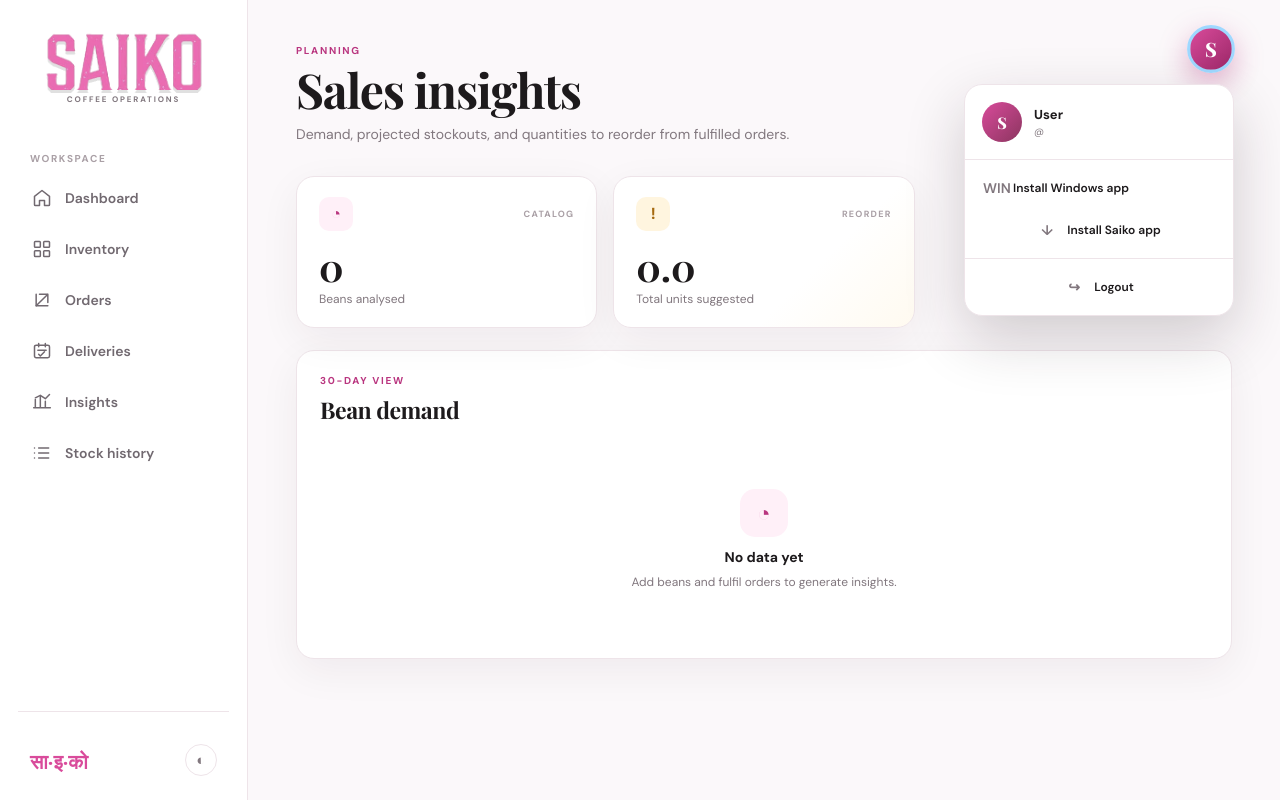
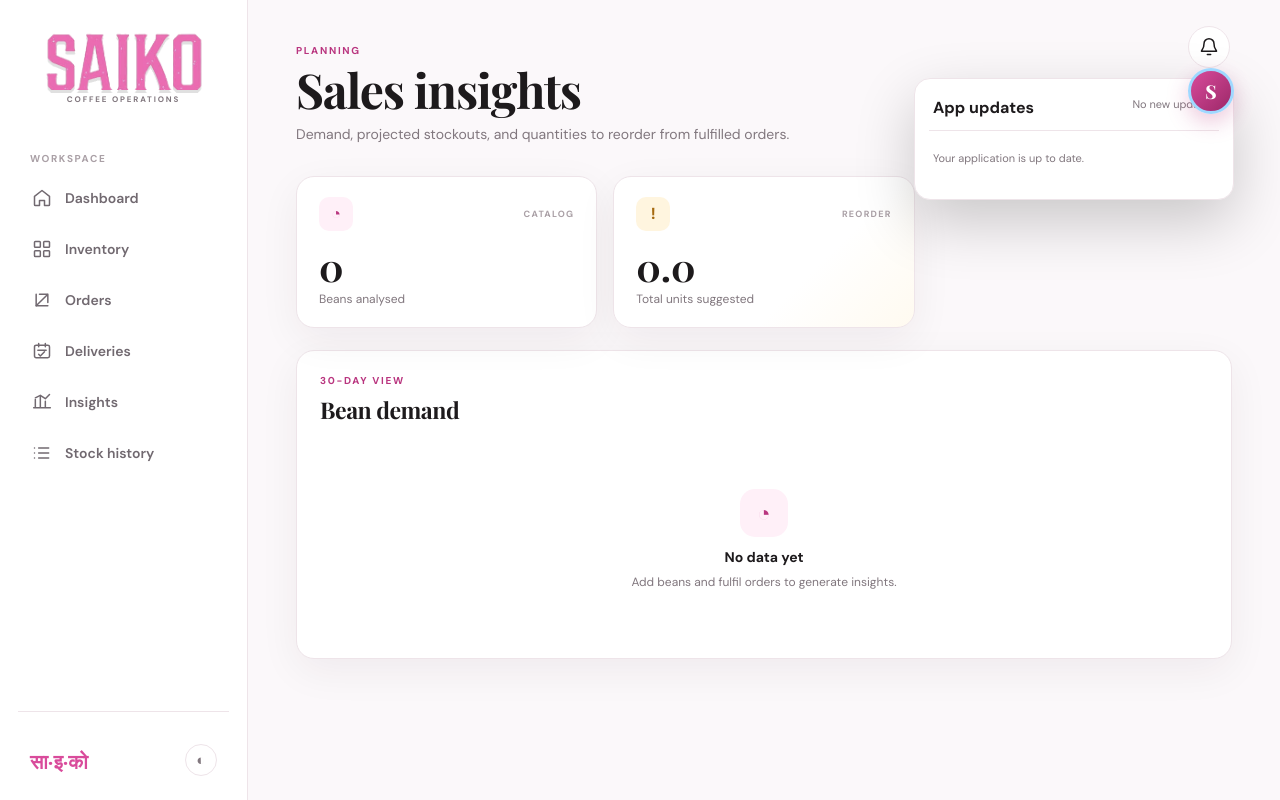
Before and after one commit to Vinamra-side/Inventry, a Flask app: template templates/insights.html in a window 1280 px wide, after a click on "Application update notifications". Run offline with Flask 3, Linux system fonts and the light colour scheme; the template is opened without the code that fills it, so the values that code supplies are empty; some libraries are stand-ins or nearby versions.

Commit message:
Move app update alerts into notification bell

```diff
--- a/static/pwa.js
+++ b/static/pwa.js
@@ -4,13 +4,18 @@
       let refreshing = false;
       navigator.serviceWorker.register("/service-worker.js").then(function (registration) {
         function showUpdate(worker) {
-          if (!worker || document.querySelector("[data-update-toast]")) return;
-          const toast = document.createElement("div");
-          toast.className = "update-toast";
-          toast.dataset.updateToast = "";
-          toast.innerHTML = '<div><strong>Saiko update available</strong><span>Reload to use the latest version.</span></div><button type="button">Update now</button>';
-          toast.querySelector("button").addEventListener("click", function () { worker.postMessage({type: "SKIP_WAITING"}); });
-          document.body.appendChild(toast);
+          if (!worker) return;
+          const badge = document.querySelector("[data-update-badge]");
+          const item = document.querySelector("[data-update-item]");
+          const empty = document.querySelector("[data-update-empty]");
+          const count = document.querySelector("[data-update-count]");
+          const apply = document.querySelector("[data-apply-update]");
+          if (!badge || !item || !apply) return;
+          badge.hidden = false;
+          item.hidden = false;
+          empty.hidden = true;
+          count.textContent = "1 new update";
+          apply.onclick = function () { worker.postMessage({type: "SKIP_WAITING"}); };
         }
         if (registration.waiting) showUpdate(registration.waiting);
         registration.addEventListener("updatefound", function () {
--- a/static/service-worker.js
+++ b/static/service-worker.js
@@ -1,4 +1,4 @@
-const CACHE_NAME = "saiko-static-v2";
+const CACHE_NAME = "saiko-static-v3";
 const STATIC_ASSETS = [
   "/static/style.css",
   "/static/pwa.js",
--- a/static/style.css
+++ b/static/style.css
@@ -448,4 +448,4 @@ body[data-theme="dark"] .profile-menu .account-menu { box-shadow: 0 22px 60px rg
   .profile-menu .account-menu { right: -46px !important; width: min(270px, calc(100vw - 28px)) !important; }
 }
 /* Installed-app update prompt */
-.update-toast{position:fixed;right:24px;bottom:24px;z-index:9999;display:flex;align-items:center;gap:22px;max-width:430px;padding:16px 18px;background:#171820;color:#fff;border:1px solid rgba(255,255,255,.14);border-radius:16px;box-shadow:0 18px 55px rgba(0,0,0,.35);font-family:"DM Sans",sans-serif}.update-toast div{display:grid;gap:3px}.update-toast strong{font-size:14px}.update-toast span{font-size:12px;color:#b8bac4}.update-toast button{border:0;border-radius:10px;padding:10px 14px;background:#d94b9b;color:#fff;font-weight:700;white-space:nowrap;cursor:pointer}@media(max-width:600px){.update-toast{left:14px;right:14px;bottom:14px;max-width:none}}
+.notification-menu{position:relative}.notification-menu>summary{list-style:none}.notification-menu>summary::-webkit-details-marker{display:none}.notification-button{position:relative;width:42px;height:42px;display:grid;place-items:center;border:1px solid var(--border);border-radius:50%;background:var(--card);cursor:pointer}.notification-button svg{width:20px;height:20px;fill:none;stroke:currentColor;stroke-width:1.8;stroke-linecap:round;stroke-linejoin:round}.notification-badge{position:absolute;top:-3px;right:-3px;min-width:18px;height:18px;padding:0 5px;border-radius:9px;background:var(--pink);color:#fff;font-size:10px;font-weight:800;line-height:18px;text-align:center}.notification-panel{position:absolute;top:52px;right:0;width:320px;padding:14px;background:var(--card);border:1px solid var(--border);border-radius:16px;box-shadow:0 22px 60px rgba(0,0,0,.2)}.notification-head{display:flex;justify-content:space-between;gap:12px;padding:4px 4px 12px;border-bottom:1px solid var(--border)}.notification-head span,.notification-empty,.update-notification span{font-size:11px;color:var(--muted)}.notification-empty{padding:20px 4px}.update-notification{display:grid;gap:7px;padding:16px 4px 4px}.update-notification button{justify-self:start;margin-top:5px;padding:9px 13px}.notification-menu [hidden]{display:none!important}
--- a/templates/base.html
+++ b/templates/base.html
@@ -59,6 +59,21 @@
 
     <div class="main-shell">
       <div class="workspace-actions">
+        <details class="notification-menu" data-notification-menu>
+          <summary class="notification-button" aria-label="Application update notifications" title="Application update notifications">
+            <svg viewBox="0 0 24 24" aria-hidden="true"><path d="M18 8a6 6 0 0 0-12 0c0 7-3 7-3 9h18c0-2-3-2-3-9M10 21h4"/></svg>
+            <span class="notification-badge" data-update-badge hidden>1</span>
+          </summary>
+          <div class="notification-panel">
+            <div class="notification-head"><strong>App updates</strong><span data-update-count>No new updates</span></div>
+            <div class="notification-empty" data-update-empty>Your application is up to date.</div>
+            <div class="update-notification" data-update-item hidden>
+              <strong>Saiko update available</strong>
+              <span>A new application version is ready.</span>
+              <button type="button" data-apply-update>Update now</button>
+            </div>
+          </div>
+        </details>
         <details class="profile-menu" data-profile-menu>
           <summary class="user-shortcut {{ 'active' if request.endpoint in ['users','remove_user','admin_accounts','admin_account_toggle'] }}" aria-label="Open account menu" title="Account menu">
             <span aria-hidden="true">{{ session.get('display_name', session.get('username','S'))[:1]|upper }}</span>
@@ -162,7 +177,7 @@
   </script>
   <script>
     document.addEventListener('click', function (event) {
-      document.querySelectorAll('details.profile-menu[open]').forEach(function (menu) {
+      document.querySelectorAll('details.profile-menu[open], details.notification-menu[open]').forEach(function (menu) {
         if (!menu.contains(event.target)) menu.removeAttribute('open');
       });
     });
```
